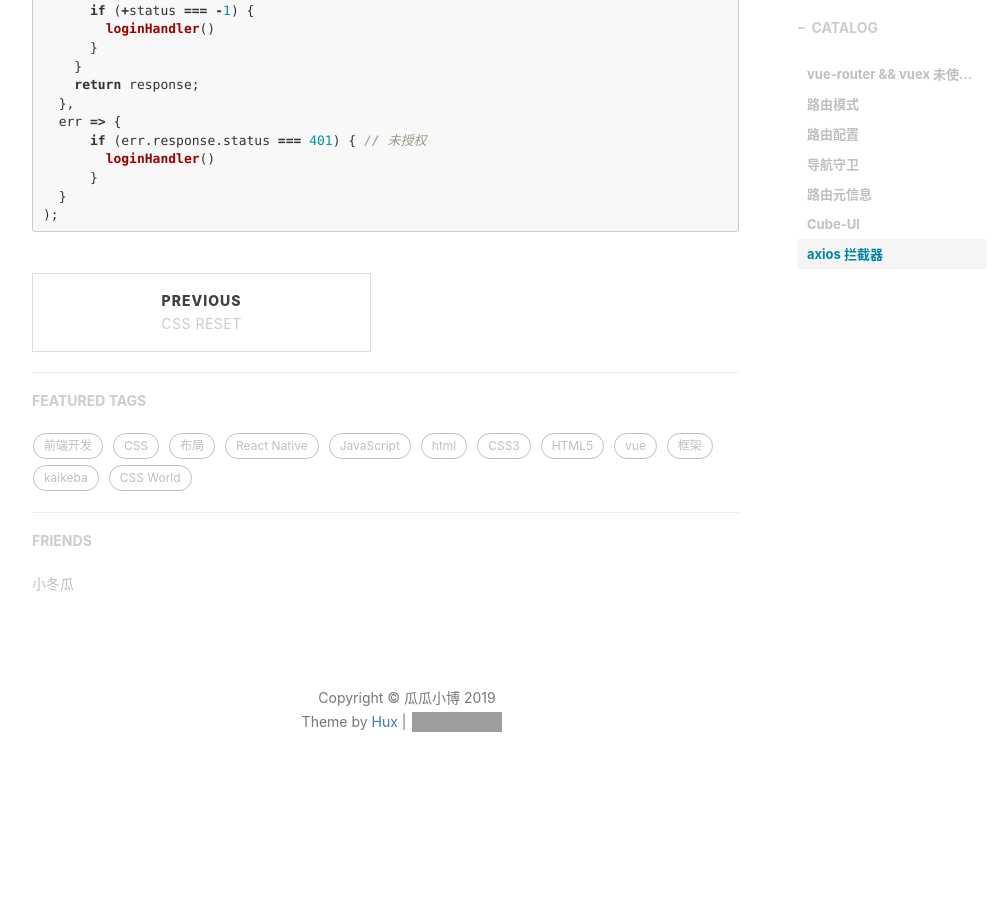
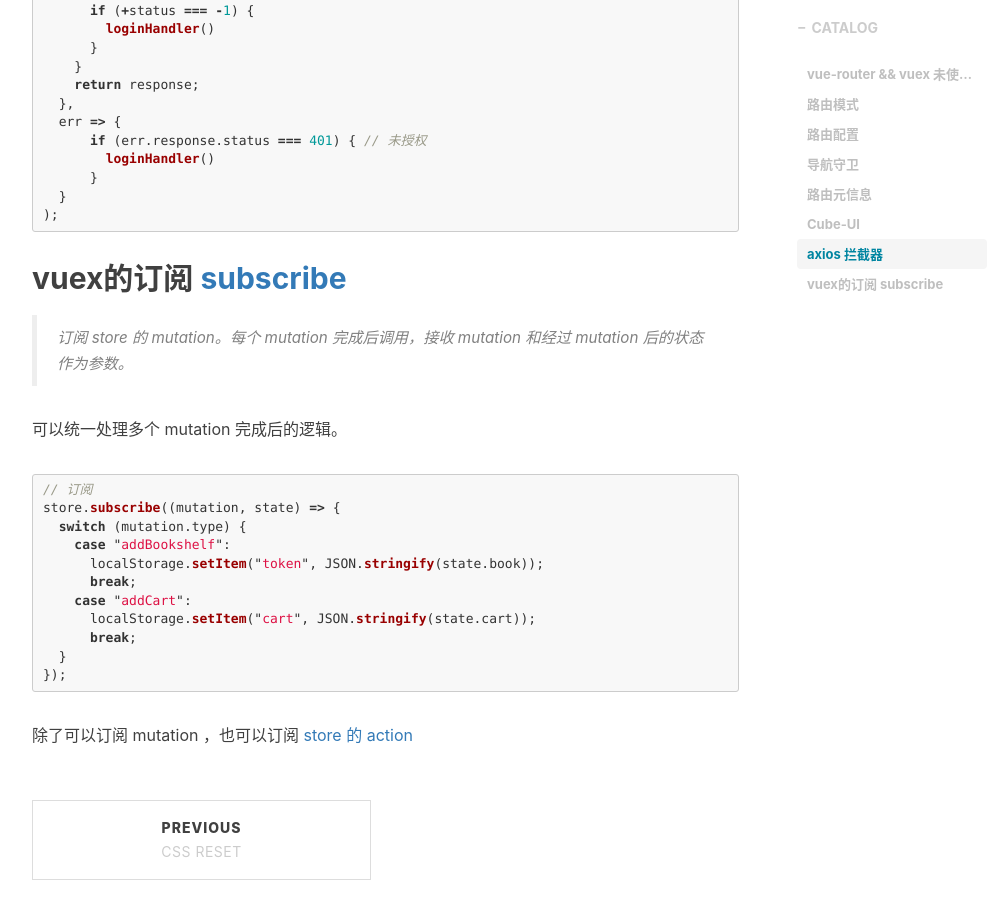
Before and after one commit to DDXG638/DDXG638.github.io, a Jekyll site: the page built from _posts/2019-09-11-KaiKeBaLearn2.md, in a window 1280 px wide and 900 px high, scrolled down 3105 px. Shown: the whole window, without its empty margins (233-1235 px from the left). Built offline with Jekyll 4.4.1, drawn with Linux system fonts in a browser that asks for light colours; nearby versions of some CDN libraries; comment, search, counter and statistics services are not loaded; before the commit the page ends 3931 px from its top, so only the background shows below that; grey boxes are pictures that could not be loaded.

````diff
--- a/_posts/2019-09-11-KaiKeBaLearn2.md
+++ b/_posts/2019-09-11-KaiKeBaLearn2.md
@@ -141,3 +141,26 @@ axios.interceptors.response.use(
   }
 );
 ```
+
+
+## vuex的订阅 [subscribe](https://vuex.vuejs.org/zh/api/#subscribe)
+
+> 订阅 store 的 mutation。每个 mutation 完成后调用，接收 mutation 和经过 mutation 后的状态作为参数。
+
+可以统一处理多个 mutation 完成后的逻辑。
+
+``` javascript
+// 订阅
+store.subscribe((mutation, state) => {
+  switch (mutation.type) {
+    case "addBookshelf":
+      localStorage.setItem("token", JSON.stringify(state.book));
+      break;
+    case "addCart":
+      localStorage.setItem("cart", JSON.stringify(state.cart));
+      break;
+  }
+});
+```
+
+除了可以订阅 mutation ，也可以订阅 [ store 的 action](https://vuex.vuejs.org/zh/api/#subscribeaction)
````
Also changed, not shown: _posts/2019-09-12-cssWorld-chapter4.md (+110 -4 lines).
